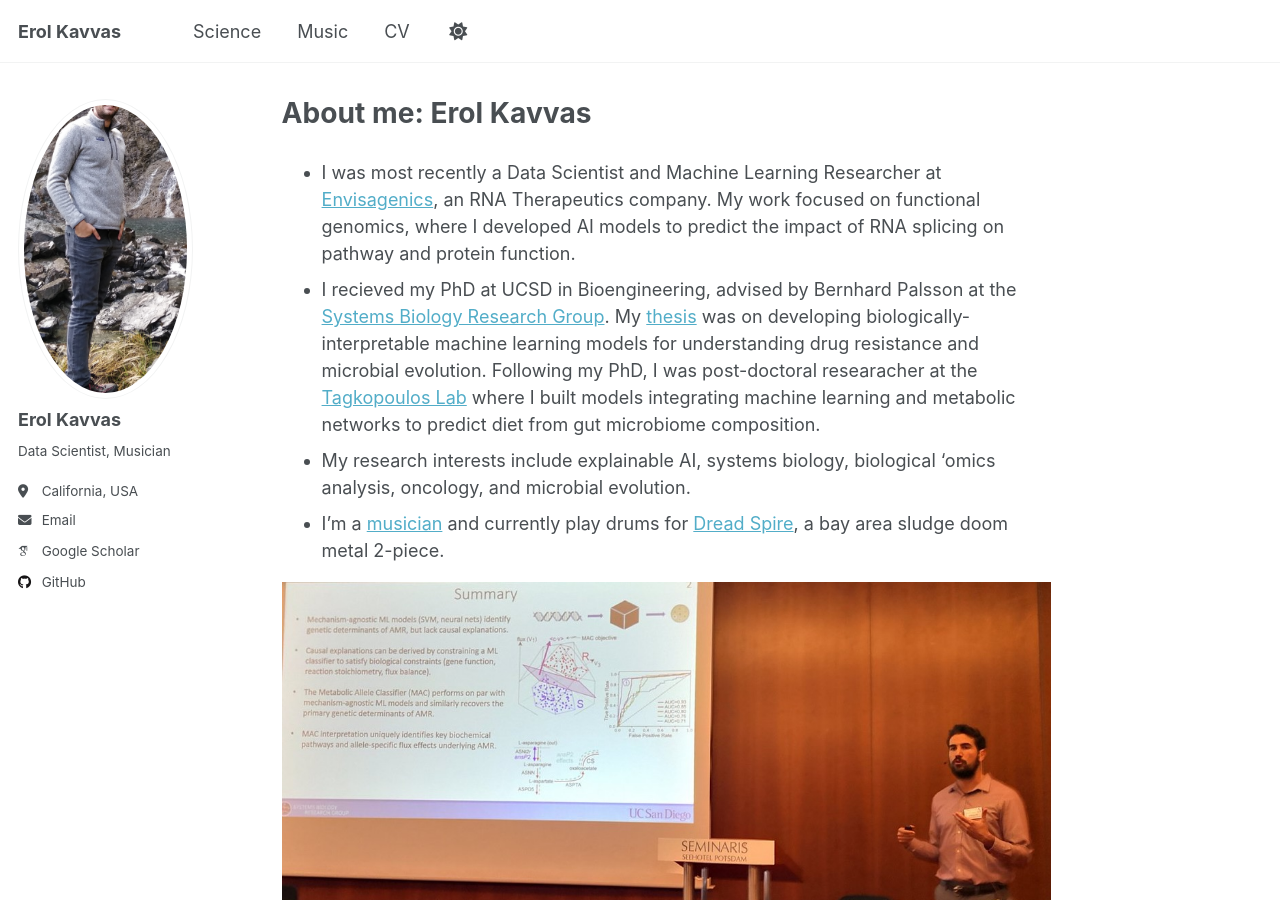
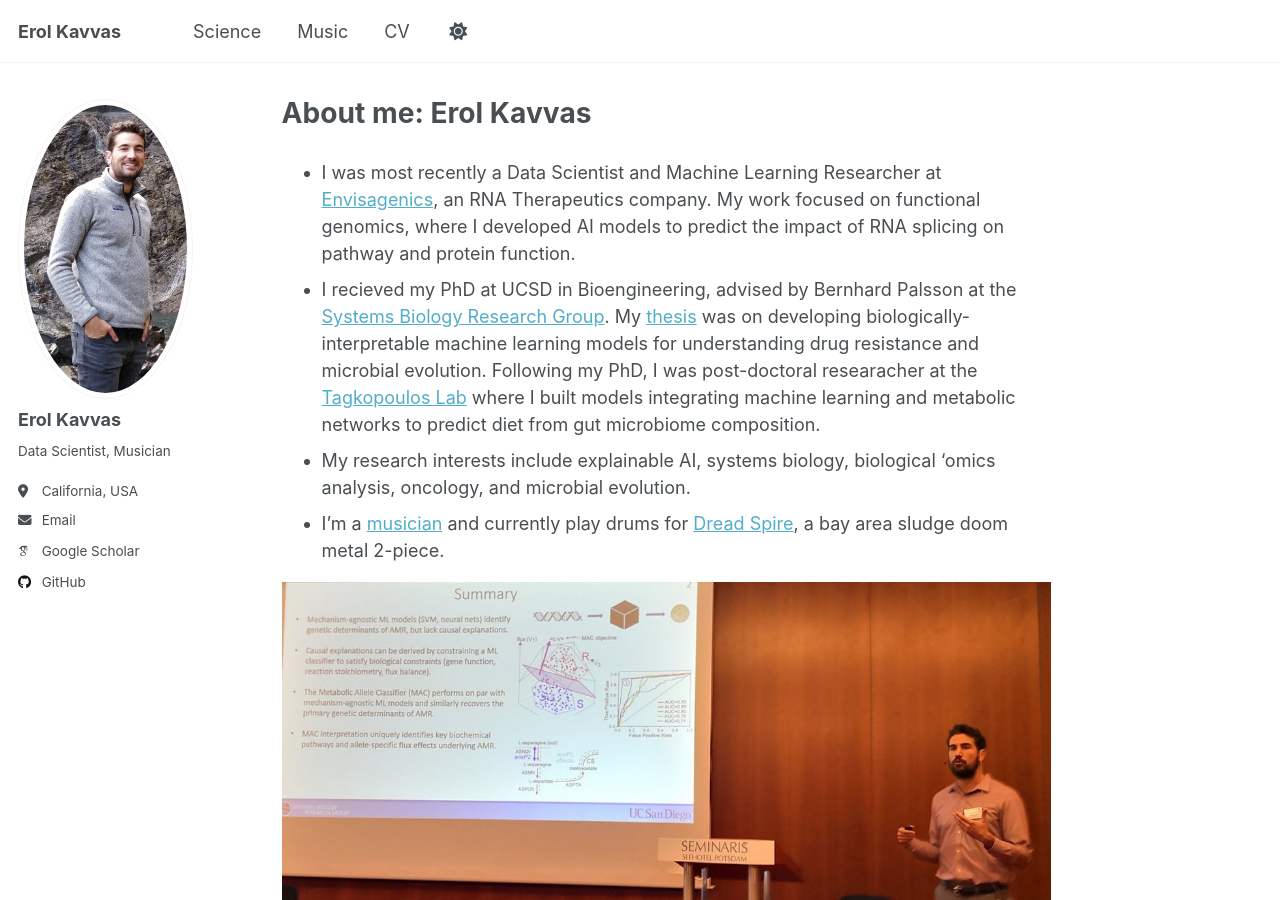
Before and after one commit to erolkavvas/erolkavvas.github.io, a Jekyll site: the page built from _pages/about.md, in a window 1280 px wide and 900 px high. Built offline with Jekyll 4.4.1, drawn with Linux system fonts in a browser that asks for light colours; some web fonts are replaced.

Commit message:
fix main image

```diff
--- a/_config.yml
+++ b/_config.yml
@@ -22,7 +22,7 @@ repository               : "erolkavvas/erolkavvas.github.io"
 #               Additional customization can be done by editing /_includes/author-profile.html
 author:
   # Biographic information
-  avatar           : "waterfall_nz_crop.jpg" # "turkey_2024_1.JPG"
+  avatar           : "waterfall_nz_crop2.jpg" # "turkey_2024_1.JPG"
   name             : "Erol Kavvas"
   pronouns         : # example: "she/her"
   bio              : "Data Scientist, Musician"
```
Also changed, not shown: images/waterfall_nz_crop2.jpg (added).
